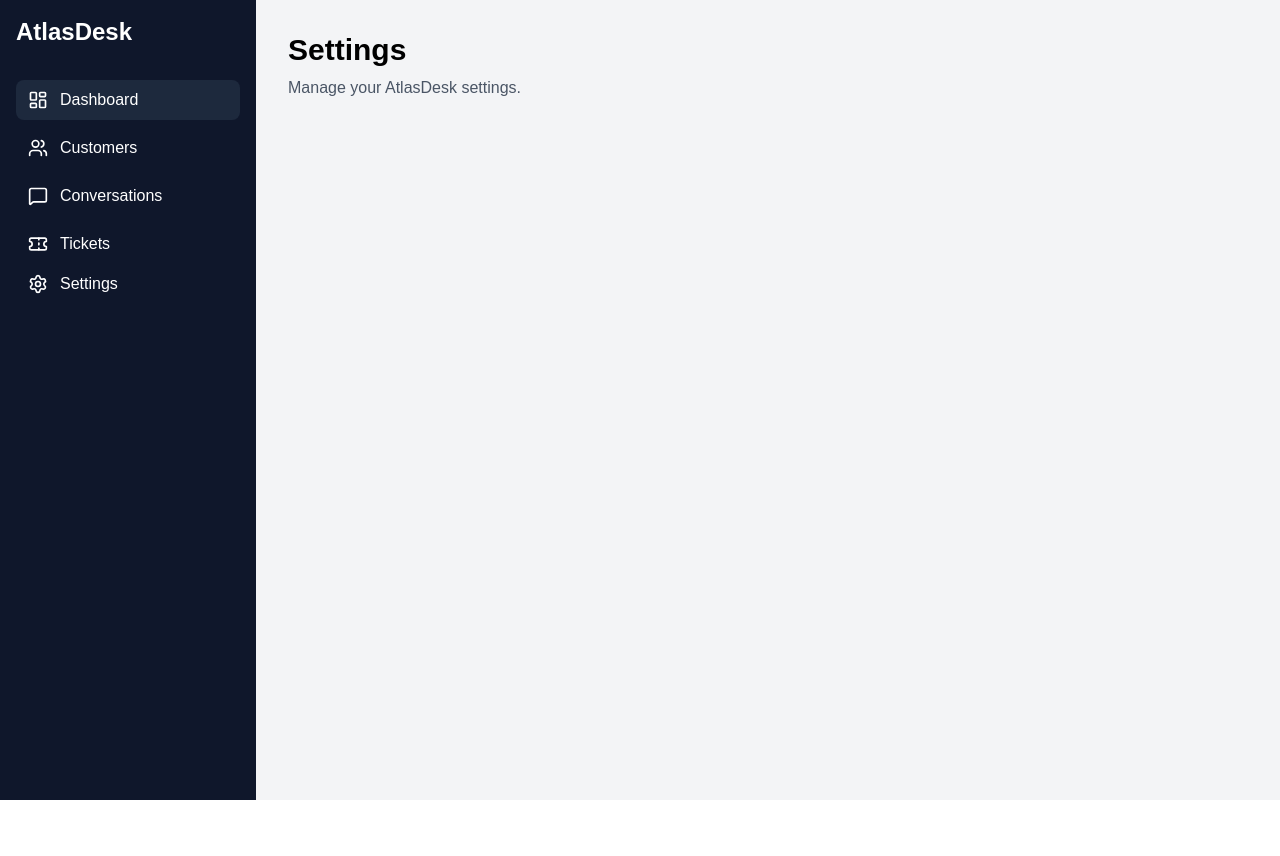
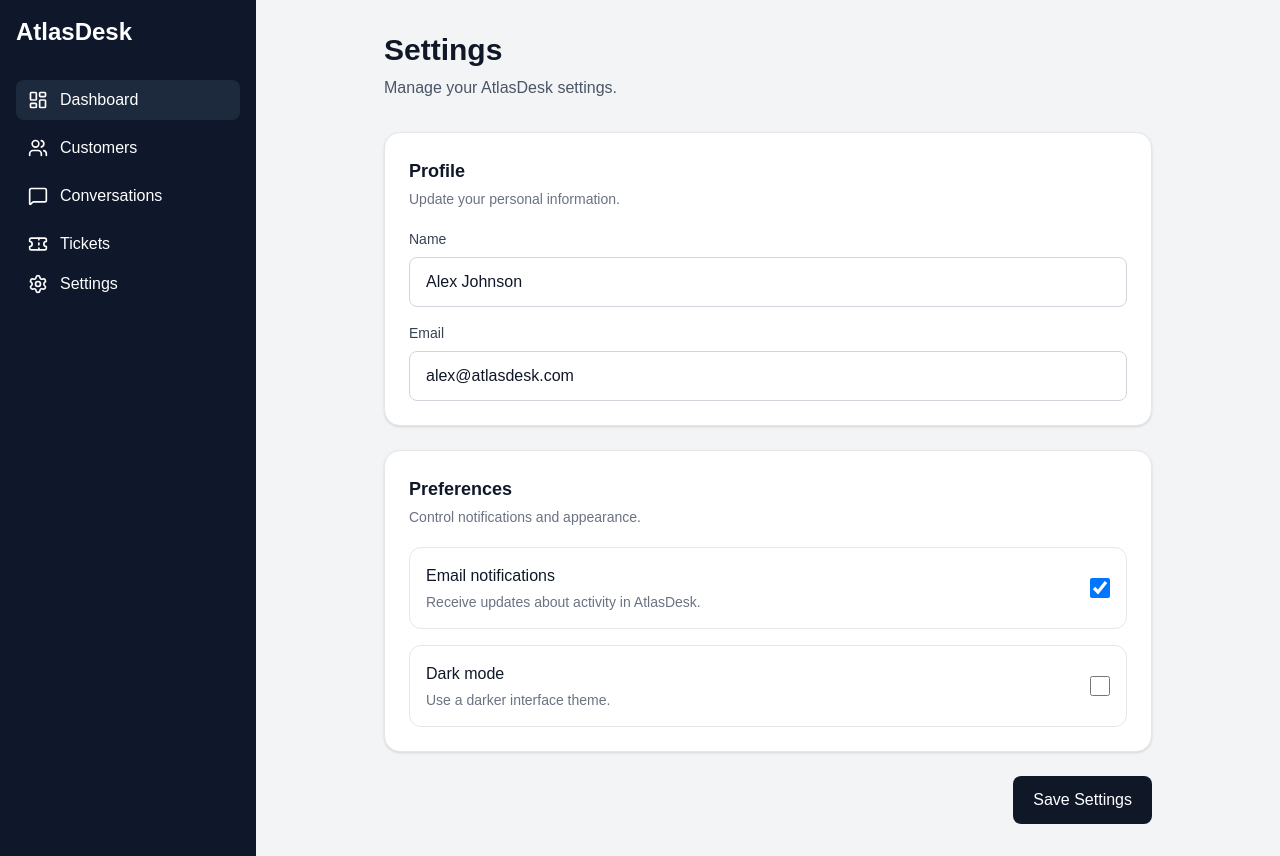
Before and after one commit to Abualtaher/atlasdesk, a React (Vite) app in the folder client/: page /settings in a window 1280 px wide. Before the commit the page ends 800 px from the top, so only its background shows below. Built offline with nearby package versions, Linux system fonts and the light colour scheme.

Commit message:
feat: enhance Settings component with user profile and preferences management

```diff
--- a/client/src/pages/Settings.tsx
+++ b/client/src/pages/Settings.tsx
@@ -1,8 +1,118 @@
+import { useState } from "react";
+
 function Settings() {
+  const [userName, setUserName] = useState("Alex Johnson");
+  const [email, setEmail] = useState("alex@atlasdesk.com");
+  const [emailNotifications, setEmailNotifications] = useState(true);
+  const [darkMode, setDarkMode] = useState(false);
+  const [saved, setSaved] = useState(false);
+
+  const handleSave = () => {
+    setSaved(true);
+  };
   return (
-    <div>
-      <h1 className="text-3xl font-bold">Settings</h1>
-      <p className="mt-2 text-gray-600">Manage your AtlasDesk settings.</p>
+    <div className="mx-auto max-w-3xl">
+      <div className="mb-8">
+        <h1 className="text-3xl font-bold text-gray-900">Settings</h1>
+        <p className="mt-2 text-gray-600">Manage your AtlasDesk settings.</p>
+      </div>
+
+      <div className="space-y-6">
+        <section className="rounded-2xl border border-gray-200 bg-white p-6 shadow-sm">
+          <div className="mb-5">
+            <h2 className="text-lg font-semibold text-gray-900">Profile</h2>
+            <p className="mt-1 text-sm text-gray-500">
+              Update your personal information.
+            </p>
+          </div>
+
+          <div className="space-y-4">
+            <div>
+              <label className="mb-2 block text-sm font-medium text-gray-700">
+                Name
+              </label>
+              <input
+                type="text"
+                value={userName}
+                onChange={(e) => setUserName(e.target.value)}
+                className="w-full rounded-lg border border-gray-300 px-4 py-3 text-gray-900 outline-none transition focus:border-blue-500 focus:ring-2 focus:ring-blue-100"
+              />
+            </div>
+
+            <div>
+              <label className="mb-2 block text-sm font-medium text-gray-700">
+                Email
+              </label>
+              <input
+                type="email"
+                value={email}
+                onChange={(e) => setEmail(e.target.value)}
+                className="w-full rounded-lg border border-gray-300 px-4 py-3 text-gray-900 outline-none transition focus:border-blue-500 focus:ring-2 focus:ring-blue-100"
+              />
+            </div>
+          </div>
+        </section>
+
+        <section className="rounded-2xl border border-gray-200 bg-white p-6 shadow-sm">
+          <div className="mb-5">
+            <h2 className="text-lg font-semibold text-gray-900">Preferences</h2>
+            <p className="mt-1 text-sm text-gray-500">
+              Control notifications and appearance.
+            </p>
+          </div>
+
+          <div className="space-y-4">
+            <label className="flex items-center justify-between rounded-xl border border-gray-200 p-4">
+              <div>
+                <p className="font-medium text-gray-900">Email notifications</p>
+                <p className="mt-1 text-sm text-gray-500">
+                  Receive updates about activity in AtlasDesk.
+                </p>
+              </div>
+
+              <input
+                type="checkbox"
+                checked={emailNotifications}
+                onChange={(e) => setEmailNotifications(e.target.checked)}
+                className="h-5 w-5 rounded border-gray-300"
+              />
+            </label>
+
+            <label className="flex items-center justify-between rounded-xl border border-gray-200 p-4">
+              <div>
+                <p className="font-medium text-gray-900">Dark mode</p>
+                <p className="mt-1 text-sm text-gray-500">
+                  Use a darker interface theme.
+                </p>
+              </div>
+
+              <input
+                type="checkbox"
+                checked={darkMode}
+                onChange={(e) => setDarkMode(e.target.checked)}
+                className="h-5 w-5 rounded border-gray-300"
+              />
+            </label>
+          </div>
+        </section>
+
+        <div className="flex items-center justify-between gap-4">
+          <div>
+            {saved && (
+              <p className="text-sm font-medium text-green-700">
+                Settings saved
+              </p>
+            )}
+          </div>
+
+          <button
+            onClick={handleSave}
+            className="rounded-lg bg-gray-900 px-5 py-3 font-medium text-white transition hover:bg-gray-800 focus:outline-none focus:ring-2 focus:ring-gray-400 focus:ring-offset-2"
+          >
+            Save Settings
+          </button>
+        </div>
+      </div>
     </div>
   );
 }
```
